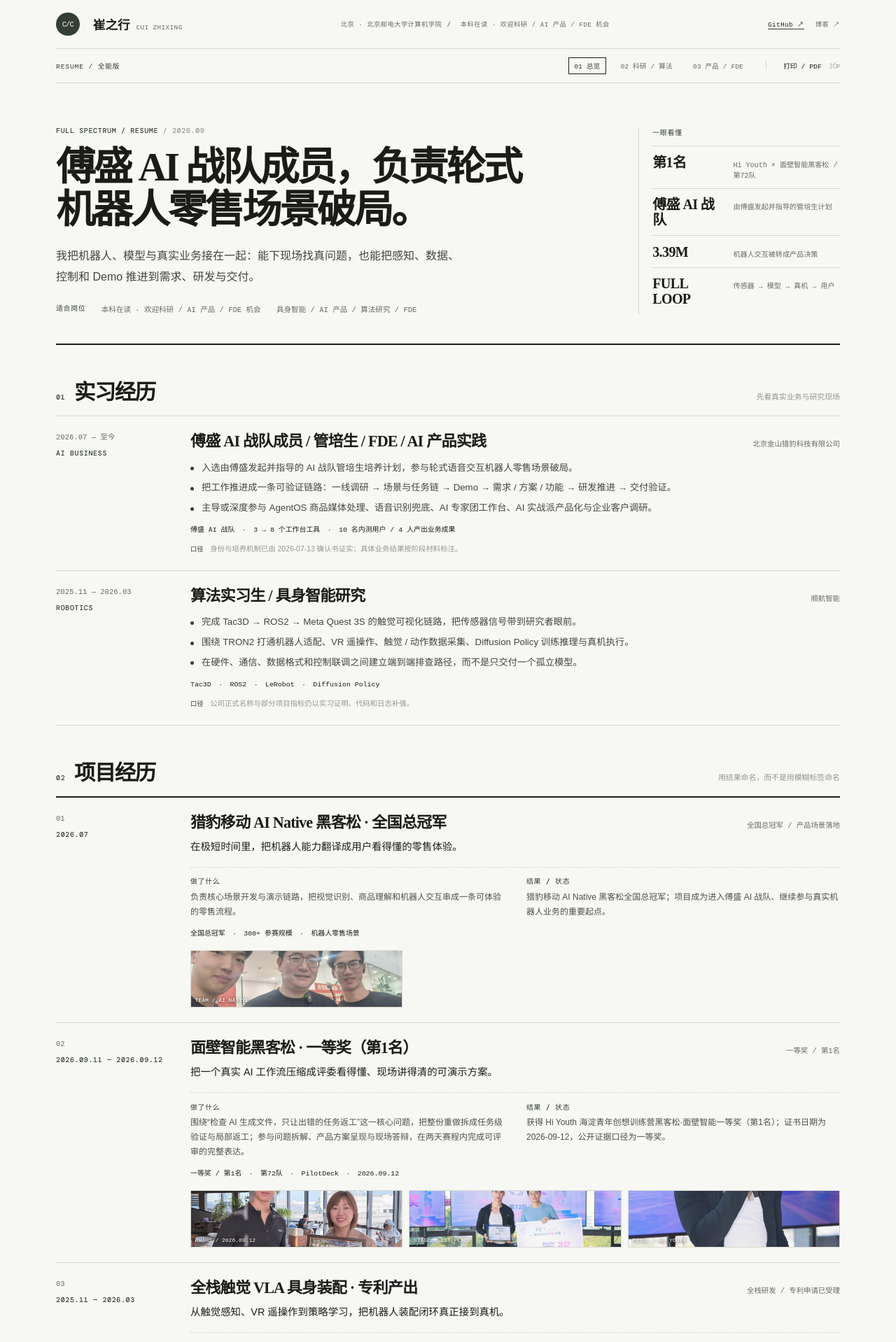
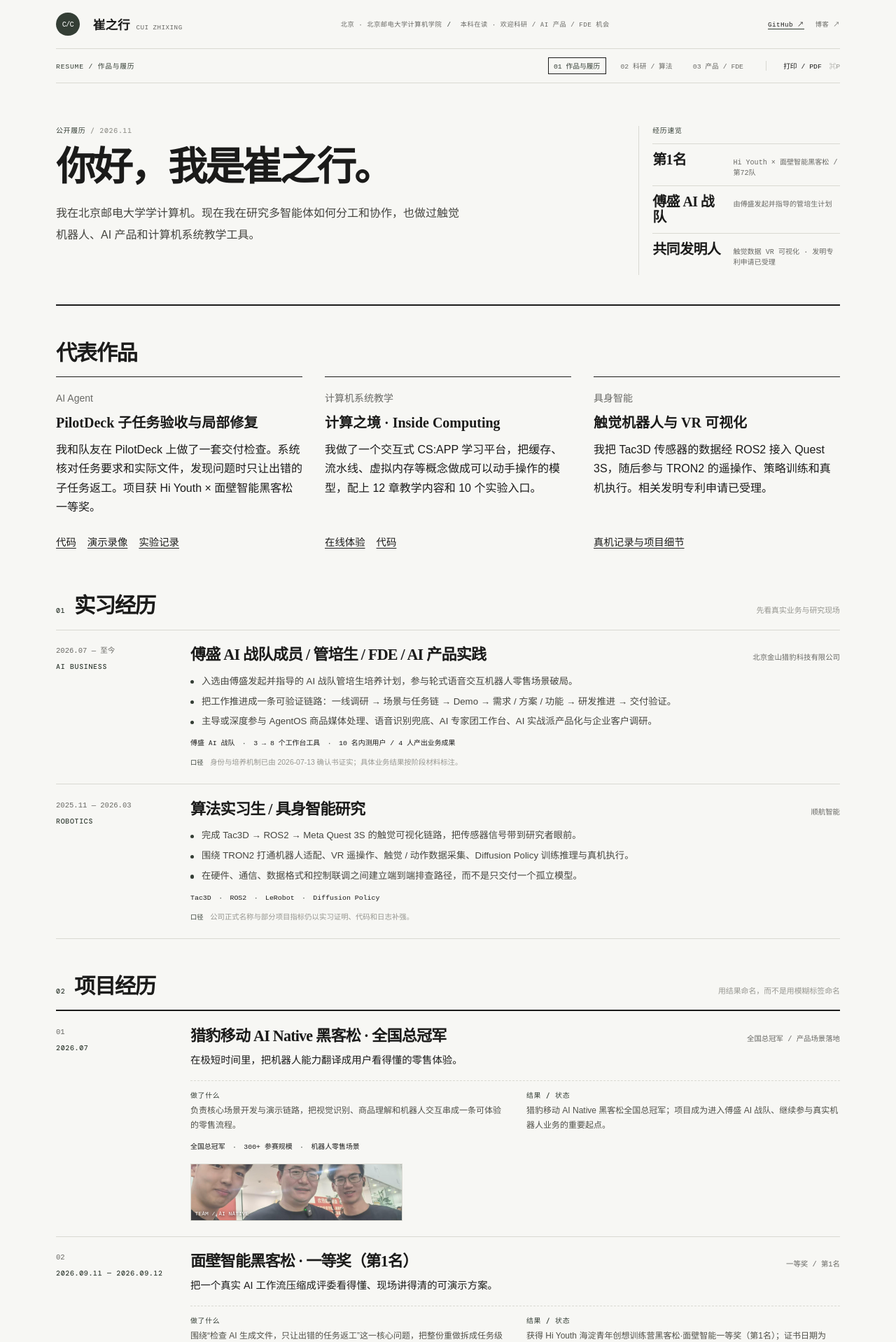
Before and after one commit to changer-changer/changer-changer.github.io, a Jekyll site: the page built from resume/index.md, in a window 1280 px wide. Shown: the top 1918 px of the page at 70% size. Built offline with Jekyll 4.4.1, drawn with Linux system fonts in a browser that asks for light colours; some web fonts are replaced; some of the changed text lies outside the part shown.

Commit message:
Put public projects at the front of the portfolio

```diff
--- a/_data/resume_portfolio.yml
+++ b/_data/resume_portfolio.yml
@@ -10,6 +10,31 @@ identity:
   blog: "/"
   contact_note: "公开版不放手机号与邮箱；可通过 GitHub 或博客联系。"
   short_line: "把传感器、模型和真实用户问题，推进成可运行、可验证、可交付的系统。"
+selected_work:
+  - area: "AI Agent"
+    title: "PilotDeck 子任务验收与局部修复"
+    description: "我和队友在 PilotDeck 上做了一套交付检查。系统核对任务要求和实际文件，发现问题时只让出错的子任务返工。项目获 Hi Youth × 面壁智能黑客松一等奖。"
+    links:
+      - label: "代码"
+        href: "https://github.com/changer-changer/PilotDeck-Verified-Subtasks"
+      - label: "演示录像"
+        href: "https://github.com/changer-changer/PilotDeck-Verified-Subtasks/releases/tag/demo-recording-20260911"
+      - label: "实验记录"
+        href: "https://github.com/changer-changer/PilotDeck-Verified-Subtasks/blob/main/docs/verified-subtasks/STATISTICS.zh-CN.md"
+  - area: "计算机系统教学"
+    title: "计算之境 · Inside Computing"
+    description: "我做了一个交互式 CS:APP 学习平台，把缓存、流水线、虚拟内存等概念做成可以动手操作的模型，配上 12 章教学内容和 10 个实验入口。"
+    links:
+      - label: "在线体验"
+        href: "https://changer-changer.github.io/inside-computing/"
+      - label: "代码"
+        href: "https://github.com/changer-changer/inside-computing"
+  - area: "具身智能"
+    title: "触觉机器人与 VR 可视化"
+    description: "我把 Tac3D 传感器的数据经 ROS2 接入 Quest 3S，随后参与 TRON2 的遥操作、策略训练和真机执行。相关发明专利申请已受理。"
+    links:
+      - label: "真机记录与项目细节"
+        href: "#tactile-vla"
 media:
   - id: "fusheng-field"
     image: "/assets/images/resume/field-fusheng.jpg"
@@ -248,7 +273,7 @@ projects:
     metrics: ["Tac3D / ROS2", "VR teleoperation", "Diffusion Policy", "专利申请已受理"]
     tags: ["tactile sensing", "VLA", "robot assembly", "full stack"]
     status: "全栈研发 / 专利申请已受理"
-    media_ids: ["tactile-robot", "tactile-training", "tactile-rollout", "patent-accepted"]
+    media_ids: ["tactile-rollout", "tactile-robot", "tactile-training", "patent-accepted"]
   - id: "tactile-vr"
     kind: "RESEARCH"
     label: "ROBOTICS / SYSTEM"
@@ -373,20 +398,19 @@ awards:
     status: "已确认"
 profiles:
   overview:
-    nav_label: "全能版"
-    eyebrow: "FULL SPECTRUM / RESUME"
-    title: "傅盛 AI 战队成员，负责轮式机器人零售场景破局。"
-    summary: "我把机器人、模型与真实业务接在一起：能下现场找真问题，也能把感知、数据、控制和 Demo 推进到需求、研发与交付。"
+    nav_label: "作品与履历"
+    eyebrow: "公开履历"
+    updated: "2026.11"
+    title: "你好，我是崔之行。"
+    summary: "我在北京邮电大学学计算机。现在我在研究多智能体如何分工和协作，也做过触觉机器人、AI 产品和计算机系统教学工具。"
     audience: "给招聘者的一句话：你看到的不是“会很多工具”的人，而是一个能在技术深水区和业务现场之间来回切换、并把两边接起来的人。"
     signals:
       - value: "第1名"
         label: "Hi Youth × 面壁智能黑客松 / 第72队"
       - value: "傅盛 AI 战队"
         label: "由傅盛发起并指导的管培生计划"
-      - value: "3.39M"
-        label: "机器人交互被转成产品决策"
-      - value: "FULL LOOP"
-        label: "传感器 → 模型 → 真机 → 用户"
+      - value: "共同发明人"
+        label: "触觉数据 VR 可视化 · 发明专利申请已受理"
     focus: ["AI systems", "Embodied intelligence", "Product practice", "Research engineering"]
     featured: ["hackathon", "mibi-hackathon", "tactile-vla", "electronic-design", "computer-design", "jingcai"]
     supporting: ["agentos-media", "ai-workbench", "ai-field-ops", "residual", "agent-evolution", "tron2"]
--- a/_layouts/resume-professional.html
+++ b/_layouts/resume-professional.html
@@ -6,10 +6,16 @@
   {% assign cv = site.data.resume_portfolio %}
   {% assign profile = cv.profiles[page.profile] %}
   <title>{{ profile.nav_label }} · {{ cv.identity.name }} · {{ site.title }}</title>
-  <meta name="description" content="{{ profile.summary }}">
+  {% assign resume_description = page.description | default: profile.summary %}
+  <meta name="description" content="{{ resume_description | escape }}">
+  <link rel="canonical" href="{{ page.url | absolute_url }}">
+  <meta property="og:title" content="{{ profile.nav_label | escape }} · {{ cv.identity.name | escape }}">
+  <meta property="og:description" content="{{ resume_description | escape }}">
+  <meta property="og:url" content="{{ page.url | absolute_url }}">
+  <meta property="og:type" content="website">
   <meta name="theme-color" content="#f7f7f4">
   <link rel="preload" href="{{ '/assets/fonts/noto-serif-sc-900.woff2' | relative_url }}" as="font" type="font/woff2" crossorigin>
-  <link rel="stylesheet" href="{{ '/assets/css/resume-professional.css' | relative_url }}">
+  <link rel="stylesheet" href="{{ '/assets/css/resume-professional.css' | relative_url }}?v=2">
   <link rel="stylesheet" href="{{ '/assets/css/resume-monochrome.css' | relative_url }}">
 </head>
 <body class="resume-professional resume-professional--{{ page.profile }}">
@@ -25,9 +31,9 @@
   <nav class="resume-lens-nav" aria-label="简历版本">
     <span class="resume-lens-label">RESUME / {{ profile.nav_label }}</span>
     <div>
-      <a class="{% if page.profile == 'overview' %}is-active{% endif %}" href="{{ '/resume/' | relative_url }}">01 总览</a>
-      <a class="{% if page.profile == 'research' %}is-active{% endif %}" href="{{ '/resume/research/' | relative_url }}">02 科研 / 算法</a>
-      <a class="{% if page.profile == 'product' %}is-active{% endif %}" href="{{ '/resume/product/' | relative_url }}">03 产品 / FDE</a>
+      <a {% if page.profile == 'overview' %}class="is-active" aria-current="page"{% endif %} href="{{ '/resume/' | relative_url }}">01 作品与履历</a>
+      <a {% if page.profile == 'research' %}class="is-active" aria-current="page"{% endif %} href="{{ '/resume/research/' | relative_url }}">02 科研 / 算法</a>
+      <a {% if page.profile == 'product' %}class="is-active" aria-current="page"{% endif %} href="{{ '/resume/product/' | relative_url }}">03 产品 / FDE</a>
     </div>
     <button type="button" data-print-resume>打印 / PDF <span>⌘P</span></button>
   </nav>
@@ -35,18 +41,40 @@
   <main id="resume-content" class="resume-document">
     <section class="resume-intro">
       <div class="resume-intro-main">
-        <p class="resume-kicker">{{ profile.eyebrow }} <span>/ {{ cv.updated }}</span></p>
+        <p class="resume-kicker">{{ profile.eyebrow }} <span>/ {{ profile.updated | default: cv.updated }}</span></p>
         <h1>{{ profile.title }}</h1>
         <p class="resume-summary">{{ profile.summary }}</p>
-        <div class="resume-fit-line"><b>适合岗位</b><span>{{ cv.identity.availability }}</span><span>具身智能 / AI 产品 / 算法研究 / FDE</span></div>
+        {% if page.profile != 'overview' %}
+          <div class="resume-fit-line"><b>适合岗位</b><span>{{ cv.identity.availability }}</span><span>具身智能 / AI 产品 / 算法研究 / FDE</span></div>
+        {% endif %}
       </div>
       <aside class="resume-proof-summary" aria-label="核心证明">
-        <p>一眼看懂</p>
+        <p>经历速览</p>
         {% for signal in profile.signals %}
           <div><strong>{{ signal.value }}</strong><span>{{ signal.label }}</span></div>
         {% endfor %}
       </aside>
     </section>
+
+    {% if page.profile == 'overview' %}
+      <section class="resume-section resume-selected" id="selected-work" aria-labelledby="selected-work-title">
+        <div class="resume-section-title"><h2 id="selected-work-title">代表作品</h2></div>
+        <div class="resume-selected-grid">
+          {% for work in cv.selected_work %}
+            <article class="resume-selected-card">
+              <p class="resume-selected-area">{{ work.area }}</p>
+              <h3>{{ work.title }}</h3>
+              <p>{{ work.description }}</p>
+              <ul aria-label="{{ work.title }}的资料">
+                {% for link in work.links %}
+                  <li><a href="{{ link.href | escape }}">{{ link.label }}</a></li>
+                {% endfor %}
+              </ul>
+            </article>
+          {% endfor %}
+        </div>
+      </section>
+    {% endif %}
 
     <section class="resume-section" id="experience">
       <div class="resume-section-title"><span>01</span><h2>实习经历</h2><small>先看真实业务与研究现场</small></div>
@@ -71,7 +99,7 @@
       {% for project_id in profile.featured %}
         {% assign project = cv.projects | where: "id", project_id | first %}
         {% if project %}
-          <article class="resume-entry resume-entry--project {% if forloop.first %}is-lead{% endif %}">
+          <article id="{{ project.id | escape }}" class="resume-entry resume-entry--project {% if forloop.first %}is-lead{% endif %}">
             <div class="resume-entry-aside"><span>0{{ forloop.index }}</span><em>{{ project.period }}</em></div>
             <div class="resume-entry-main">
               <div class="resume-entry-heading"><h3>{{ project.title }}</h3><span>{{ project.status }}</span></div>
--- a/assets/css/resume-professional.css
+++ b/assets/css/resume-professional.css
@@ -1,6 +1,80 @@
 @font-face{font-family:CVSerif;src:url('/assets/fonts/noto-serif-sc-900.woff2') format('woff2');font-weight:900;font-style:normal;font-display:swap}
 @font-face{font-family:CVMont;src:url('/assets/fonts/dm-mono-400.woff2') format('woff2');font-weight:400;font-style:normal;font-display:swap}
 @font-face{font-family:CVMont;src:url('/assets/fonts/dm-mono-500.woff2') format('woff2');font-weight:500;font-style:normal;font-display:swap}
+
+.resume-selected-grid {
+  display: grid;
+  grid-template-columns: repeat(3, minmax(0, 1fr));
+  gap: clamp(1rem, 2.5vw, 2rem);
+}
+
+.resume-selected-card {
+  display: flex;
+  flex-direction: column;
+  padding: 1.15rem 0 0;
+  border-top: 1px solid var(--ink);
+}
+
+.resume-selected-card p {
+  margin: 0 0 1rem;
+  font-size: 1rem;
+  line-height: 1.7;
+}
+
+.resume-selected-card .resume-selected-area {
+  margin-bottom: .45rem;
+  color: var(--muted);
+  font-size: .875rem;
+}
+
+.resume-selected-card h3 {
+  margin: 0 0 .65rem;
+  font: 900 1.25rem/1.5 var(--serif);
+}
+
+.resume-selected-card ul {
+  display: flex;
+  flex-wrap: wrap;
+  column-gap: 1rem;
+  margin: auto 0 0;
+  padding: 0;
+  list-style: none;
+}
+
+.resume-selected-card a {
+  display: inline-flex;
+  align-items: center;
+  min-height: 44px;
+  font-size: .9rem;
+  text-decoration: underline;
+  text-underline-offset: .24em;
+}
+
+.resume-entry--project:target {
+  scroll-margin-top: 1rem;
+}
+
+@media (max-width: 760px) {
+  .resume-selected-grid {
+    grid-template-columns: 1fr;
+  }
+}
+
+@media print {
+  .resume-selected-card {
+    break-inside: avoid;
+  }
+}
+
+@media (max-width: 680px) {
+  .resume-professional--overview .resume-proof-summary {
+    display: none;
+  }
+
+  .resume-professional--overview .resume-lens-nav a {
+    font-size: .75rem;
+  }
+}
 :root{--paper:#f7f7f4;--ink:#1b1b1a;--muted:#696965;--soft:#969690;--line:#d9d9d2;--accent:#e9512a;--serif:CVSerif,'Noto Serif SC',serif;--mono:CVMont,'DM Mono',monospace;--sans:'PingFang SC','Microsoft YaHei',Arial,sans-serif}
 *{box-sizing:border-box}html{background:var(--paper);scroll-behavior:smooth}body{margin:0;background:var(--paper);color:var(--ink);font-family:var(--sans);font-size:14px;line-height:1.6;-webkit-font-smoothing:antialiased}a{color:inherit;text-decoration:none}button{font:inherit;color:inherit;cursor:pointer}body:before{content:"";position:fixed;inset:0;z-index:-1;pointer-events:none;opacity:.18;background-image:radial-gradient(rgba(0,0,0,.2) .4px,transparent .55px);background-size:7px 7px}
 .resume-skip{position:fixed;z-index:20;top:-5rem;left:1rem;padding:.5rem .8rem;background:var(--ink);color:#fff;font:.7rem var(--mono)}.resume-skip:focus{top:1rem}
--- a/index.html
+++ b/index.html
@@ -1,15 +1,15 @@
 ---
 layout: home
 title: "崔之行 · 思考与创造"
-description: "你好，我是崔之行。欢迎来到我的博客，记录技术、思考与成长。"
+description: "我是崔之行，北邮计算机本科生。这里有我的 AI 项目、机器人实践和长期写作。"
 ---
 <div class="particle-story" data-particle-source="{{ '/assets/particles/forms.json' | relative_url }}?v=11" data-orbit-map="{{ '/assets/particles/schwarzschild-map.png' | relative_url }}?v=2">
   <section class="story-scene" id="hello">
     <div class="story-copy hero-inscription">
       <p class="inscription-kicker">个人笔记 <span aria-hidden="true">/</span> 崔之行</p>
       <h1 aria-label="你好，我是崔之行"><span class="inscription-greeting" aria-hidden="true">你好，</span><span class="inscription-name" aria-hidden="true">我是崔之行</span></h1>
-      <p class="story-lead inscription-intro">欢迎来到我的博客。<br>在这里，记录思考，也探索未来。</p>
-      <div class="story-links inscription-links"><a href="{{ '/archive/' | relative_url }}">开始阅读 <span aria-hidden="true">↗</span></a><a href="{{ '/about/' | relative_url }}">关于我 <span aria-hidden="true">↗</span></a></div>
+      <p class="story-lead inscription-intro">我在北邮学计算机，做过 Agent 工具、触觉机器人和交互式教学网站。这里也记录我做项目时遇到的问题和想法。</p>
+      <div class="story-links inscription-links"><a href="{{ '/resume/' | relative_url }}">作品与履历 <span aria-hidden="true">↗</span></a><a href="{{ '/archive/' | relative_url }}">读我的文章 <span aria-hidden="true">↗</span></a></div>
     </div>
     <div class="figure-space" data-figure="0"><img src="{{ '/assets/particles/form-0.webp' | relative_url }}?v=7" alt="" aria-hidden="true"><span><a href="https://commons.wikimedia.org/wiki/File:Alexandre_Cabanel_-_Fallen_Angel.jpg" target="_blank" rel="noopener noreferrer">01 / THE FALLEN ANGEL ↗</a></span></div>
     <div class="story-bottom"><span>写作 / 思考 / 探索</span><a href="#thinking">向下阅读 ↓</a><button type="button" id="particle-toggle" aria-pressed="true">暂停粒子 Ⅱ</button></div>
--- a/resume/index.md
+++ b/resume/index.md
@@ -1,7 +1,7 @@
 ---
 layout: resume-professional
 profile: overview
-title: 全能版简历
+title: 作品与履历
 permalink: /resume/
-description: "崔之行的全能版公开简历：具身智能、AI systems 与 AI 产品实践。"
+description: "崔之行的作品与履历。查看 PilotDeck 子任务验收演示、计算之境在线课程和触觉机器人项目。"
 ---
```
Also changed, not shown: about.md (+2 -3 lines).
